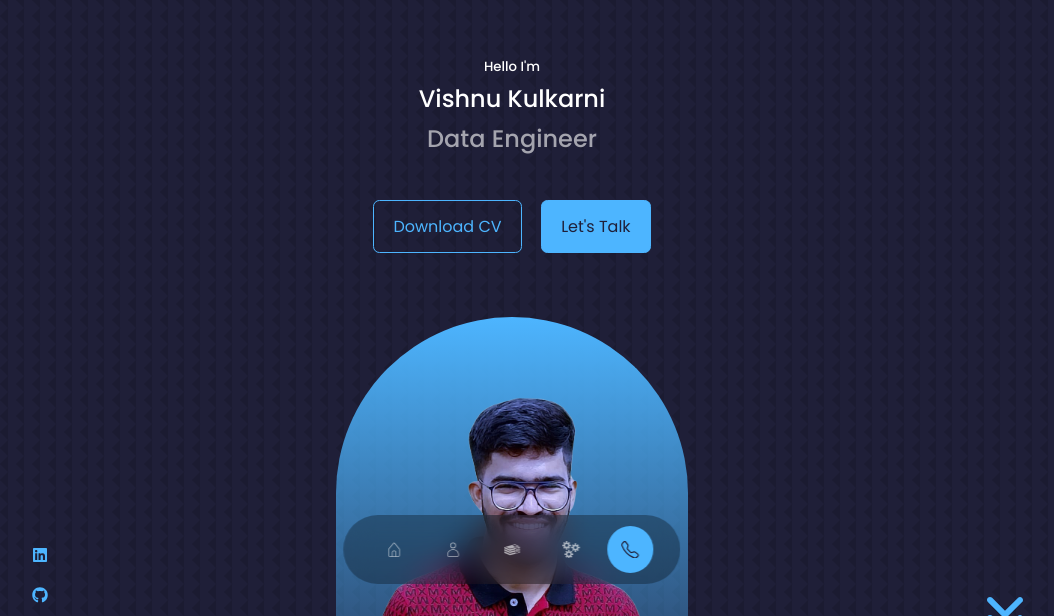
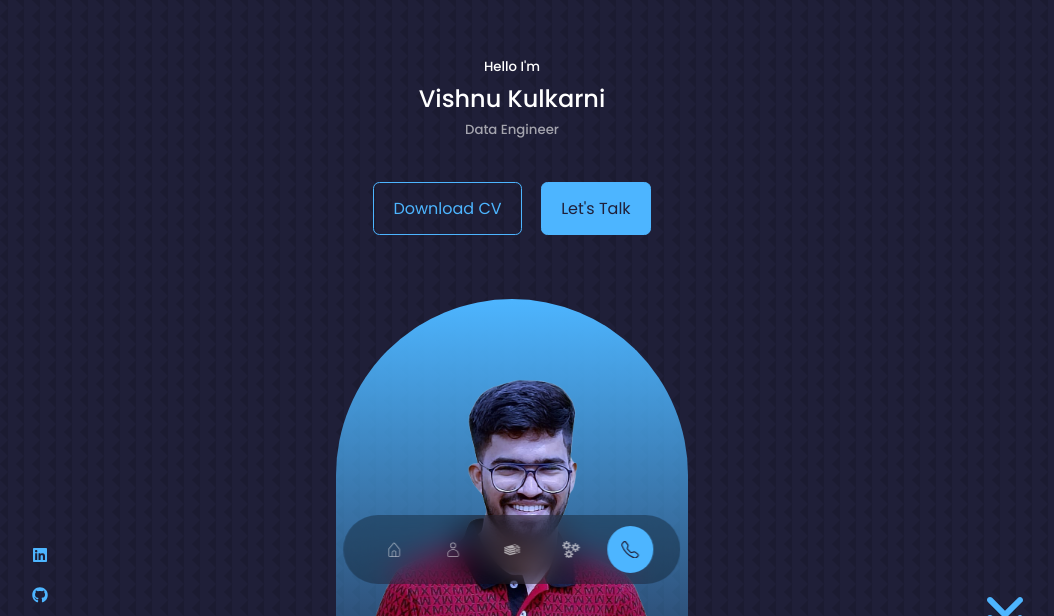
Before and after one commit to Vishnu-2000/Portfolio, a React (Create React App) app: page / in a window 1280 px wide. Shown: the part 184-800 px from the top of the page, without its empty margins (128-1182 px from the left). Built offline with nearby package versions, Linux system fonts and the light colour scheme; the HTML template or start-up script is replaced by a standard one.

Commit message:
Third Commit

```diff
--- a/src/components/header/Header.jsx
+++ b/src/components/header/Header.jsx
@@ -15,7 +15,7 @@ const Header = () => {
       <div className="container header__container">
         <h5>Hello I'm</h5>
         <h1>Vishnu Kulkarni</h1>
-        <h1 className="text-light">Data Engineer</h1>
+        <h5 className="text-light">Data Engineer</h5>
         <CTA/>
         <HeaderSocials/>
 
```
